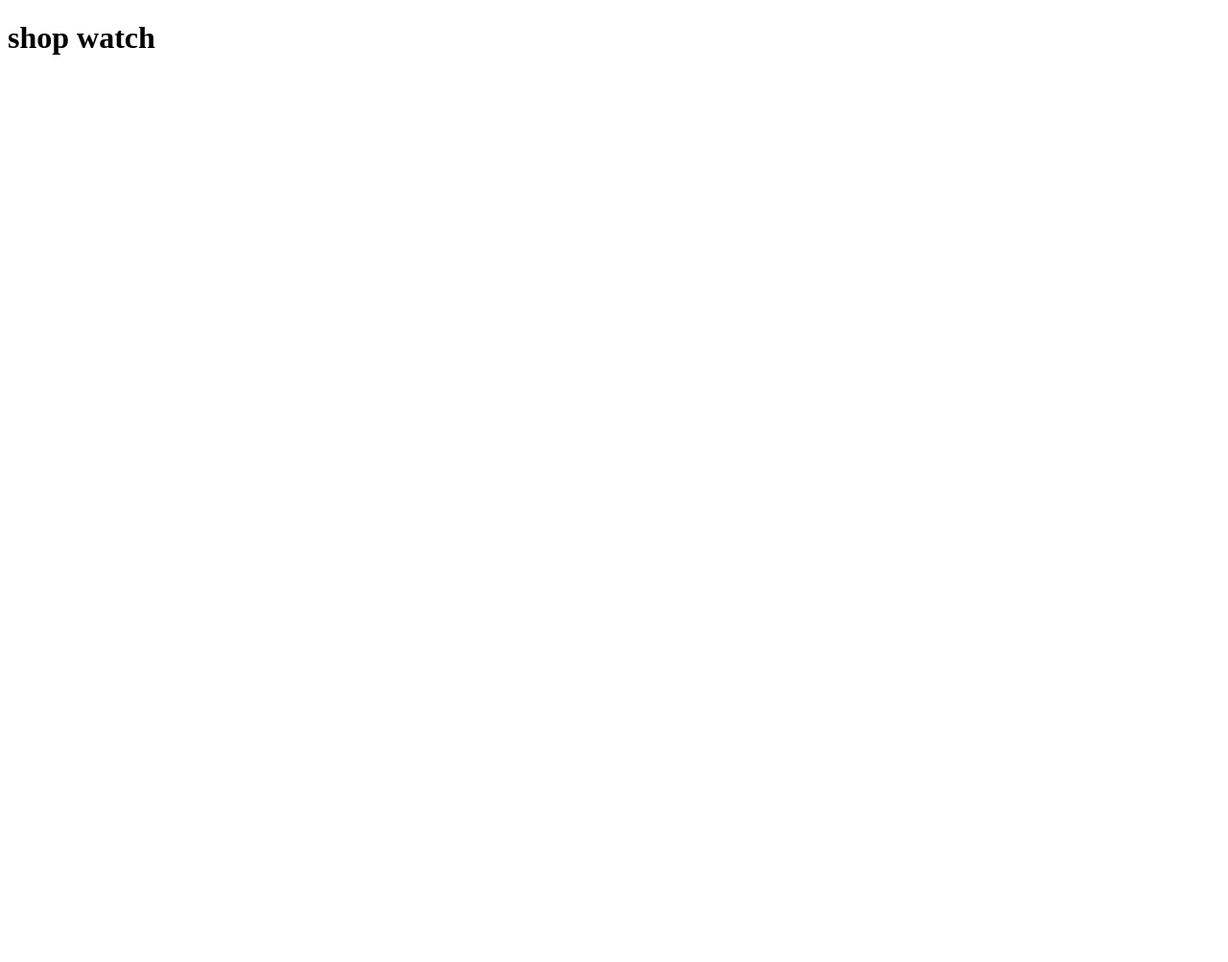
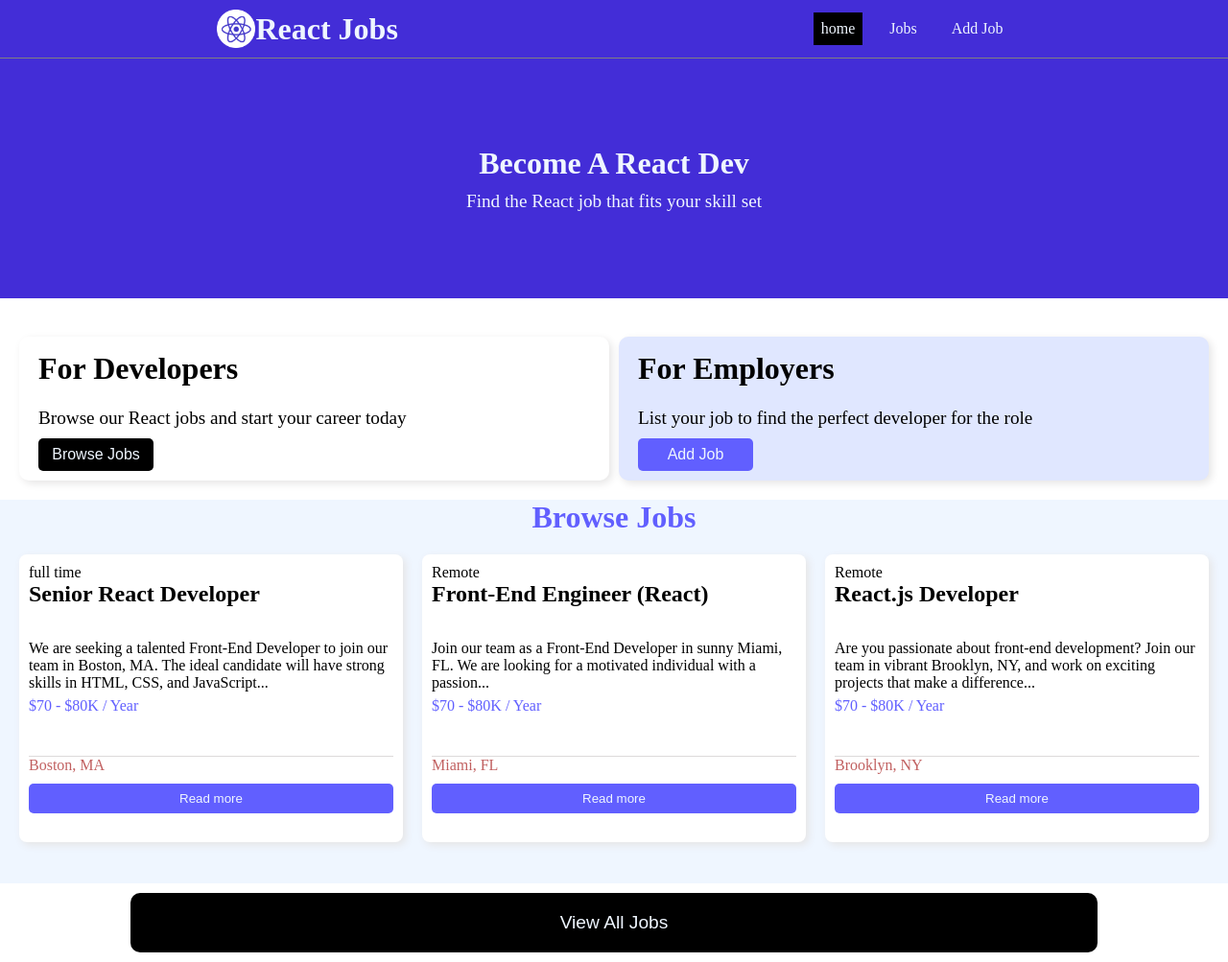
Before and after one commit to paldentitung/Html-and-Css-, a plain HTML site: page index.html in a window 1280 px wide. Shown: the whole page at 96% size. Before the commit the page ends 800 px from the top, so only its background shows below. Drawn offline with Linux system fonts and the light colour scheme.

Commit message:
verison 2

```diff
--- a/index.css
+++ b/index.css
@@ -0,0 +1,213 @@
+* {
+  padding: 0;
+  margin: 0;
+  box-sizing: border-box;
+}
+:root {
+  --bg-pr: oklch(0.457 0.24 277.023);
+  --white: #ffff;
+  --fs-color: oklch(0.97 0.014 254.604);
+}
+header {
+  width: 100%;
+  display: flex;
+  justify-content: space-around;
+  align-items: center;
+  background-color: var(--bg-pr);
+  color: var(--fs-color);
+  border: none;
+  padding: 10px;
+  border-bottom: 1px solid hsl(0, 0%, 50%);
+}
+header div {
+  display: flex;
+  align-items: center;
+  justify-content: center;
+}
+header img {
+  height: 40px;
+}
+header nav ul {
+  display: flex;
+  gap: 20px;
+}
+header ul li {
+  list-style-type: none;
+}
+header ul li a {
+  display: block;
+  padding: 8px;
+  border-radius: 5px;
+  text-decoration: none;
+  color: var(--fs-color);
+
+  transition: all 0.3s;
+}
+header ul li a:hover {
+  background-color: black;
+}
+header li:nth-child(1) {
+  background-color: black;
+}
+
+.hero {
+  width: 100%;
+  background-color: var(--bg-pr);
+  color: var(--fs-color);
+  display: flex;
+  justify-content: center;
+  align-items: center;
+  flex-direction: column;
+  height: 250px;
+}
+.hero h1 {
+  margin-bottom: 10px;
+  font-size: clamp(1.5rem, 2rem, 4rem);
+}
+.hero p {
+  font-size: 1.2rem;
+}
+/* card */
+.card-container {
+  display: grid;
+  grid-template-columns: repeat(auto-fill, minmax(600px, 1fr));
+  margin-top: 20px;
+  padding: 20px;
+  gap: 10px;
+}
+.card {
+  display: flex;
+  flex-direction: column;
+
+  border-radius: 10px;
+  padding: 10px 20px;
+  height: 150px;
+}
+.card h1 {
+  margin-top: 5px;
+  flex: 1;
+}
+.card p {
+  margin-bottom: 10px;
+  font-size: 1.2rem;
+}
+.card button {
+  display: inline-block;
+  width: 120px;
+  font-size: 1rem;
+  padding: 8px 10px;
+  border: none;
+  color: var(--fs-color);
+  border-radius: 5px;
+  transition: all 0.3s;
+}
+/* card first */
+.card-first {
+  box-shadow: 3px 3px 8px hsl(0, 2%, 90%);
+}
+.card-first button {
+  background-color: black;
+}
+.card-first button:hover {
+  opacity: 0.8;
+  cursor: pointer;
+}
+/* card second */
+.card-second {
+  background-color: oklch(0.93 0.034 272.788);
+  box-shadow: 3px 3px 8px hsl(0, 2%, 90%);
+}
+.card-second button {
+  background-color: oklch(0.585 0.233 277.117);
+}
+.card-second button:hover {
+  opacity: 0.8;
+  cursor: pointer;
+}
+/*  */
+.browse-container {
+  height: 400px;
+  background-color: oklch(0.97 0.014 254.604);
+}
+.browse-container h1 {
+  text-align: center;
+  color: oklch(0.585 0.233 277.117);
+}
+.browse-card-container {
+  display: grid;
+  grid-template-columns: repeat(auto-fill, minmax(400px, 1fr));
+  gap: 20px;
+  padding: 20px;
+}
+.browsecard {
+  padding: 10px;
+  background-color: var(--white);
+  display: flex;
+  flex-direction: column;
+  height: 300px;
+  border-radius: 8px;
+  box-shadow: 3px 3px 8px hsl(0, 2%, 90%);
+}
+.browsecard h2 {
+  flex: 1;
+}
+.browsecard p {
+  flex: 1;
+}
+.browsecard .salary {
+  flex: 1;
+  color: oklch(0.585 0.233 277.117);
+  border-bottom: 1px solid rgb(221, 218, 218);
+}
+.browsecard div {
+  display: flex;
+  flex-direction: column;
+  gap: 10px;
+  margin-bottom: 20px;
+}
+.browsecard div span {
+  color: rgba(157, 4, 4, 0.637);
+}
+.browsecard div button {
+  padding: 8px 10px;
+  border: none;
+  border-radius: 5px;
+  background-color: oklch(0.585 0.233 277.117);
+  color: var(--fs-color);
+}
+/* view job button */
+.view-job {
+  display: flex;
+  justify-content: center;
+  align-items: center;
+  padding: 10px;
+}
+.view-job-button {
+  width: 80%;
+  padding: 20px 40px;
+  font-size: 1.2rem;
+  border: none;
+  border-radius: 10px;
+  background-color: black;
+  color: var(--fs-color);
+  transition: all 0.3s;
+}
+.view-job-button:hover {
+  opacity: 0.8;
+  cursor: pointer;
+}
+@media screen and (max-width: 490px) {
+  .card-container {
+    display: grid;
+    grid-template-columns: repeat(auto-fill, minmax(200px, 1fr));
+  }
+  .browse-card-container {
+    padding: 10px;
+  }
+  .browse-card-container {
+    grid-template-columns: 1fr;
+  }
+  header h1 {
+    display: none;
+  }
+}
--- a/index.html
+++ b/index.html
@@ -3,9 +3,100 @@
   <head>
     <meta charset="UTF-8" />
     <meta name="viewport" content="width=device-width, initial-scale=1.0" />
-    <title>shop watch</title>
+    <title>React Dev</title>
+    <link rel="stylesheet" href="index.css" />
   </head>
   <body>
-    <h1>shop watch</h1>
+    <header>
+      <div>
+        <img src="logo.png" alt="" />
+        <h1>React Jobs</h1>
+      </div>
+
+      <nav>
+        <ul>
+          <li><a href="">home</a></li>
+          <li><a href="">Jobs</a></li>
+          <li><a href="">Add Job</a></li>
+        </ul>
+      </nav>
+    </header>
+    <main>
+      <!-- hero section -->
+      <div class="hero">
+        <h1>Become A React Dev</h1>
+        <p>Find the React job that fits your skill set</p>
+      </div>
+
+      <!-- card container -->
+      <div class="card-container">
+        <div class="card card-first">
+          <h1>For Developers</h1>
+          <p>Browse our React jobs and start your career today</p>
+          <button>Browse Jobs</button>
+        </div>
+
+        <div class="card card-second">
+          <h1>For Employers</h1>
+          <p>List your job to find the perfect developer for the role</p>
+          <button>Add Job</button>
+        </div>
+      </div>
+
+      <!-- Browse jobs -->
+      <div class="browse-container">
+        <h1>Browse Jobs</h1>
+        <div class="browse-card-container">
+          <!-- card 1 -->
+          <div class="browsecard">
+            <span>full time</span>
+            <h2>Senior React Developer</h2>
+            <p>
+              We are seeking a talented Front-End Developer to join our team in
+              Boston, MA. The ideal candidate will have strong skills in HTML,
+              CSS, and JavaScript...
+            </p>
+            <span class="salary">$70 - $80K / Year</span>
+            <div>
+              <span>Boston, MA</span>
+              <button>Read more</button>
+            </div>
+          </div>
+          <!-- card 2 -->
+          <div class="browsecard">
+            <span>Remote</span>
+            <h2>Front-End Engineer (React)</h2>
+            <p>
+              Join our team as a Front-End Developer in sunny Miami, FL. We are
+              looking for a motivated individual with a passion...
+            </p>
+            <span class="salary">$70 - $80K / Year</span>
+            <div>
+              <span>Miami, FL</span>
+              <button>Read more</button>
+            </div>
+          </div>
+          <!-- card 3 -->
+          <div class="browsecard">
+            <span>Remote</span>
+            <h2>React.js Developer</h2>
+            <p>
+              Are you passionate about front-end development? Join our team in
+              vibrant Brooklyn, NY, and work on exciting projects that make a
+              difference...
+            </p>
+            <span class="salary">$70 - $80K / Year</span>
+            <div>
+              <span>Brooklyn, NY</span>
+              <button>Read more</button>
+            </div>
+          </div>
+        </div>
+      </div>
+
+      <div class="view-job">
+        <button class="view-job-button">View All Jobs</button>
+      </div>
+    </main>
   </body>
 </html>
```
Also changed, not shown: logo.png (added).
